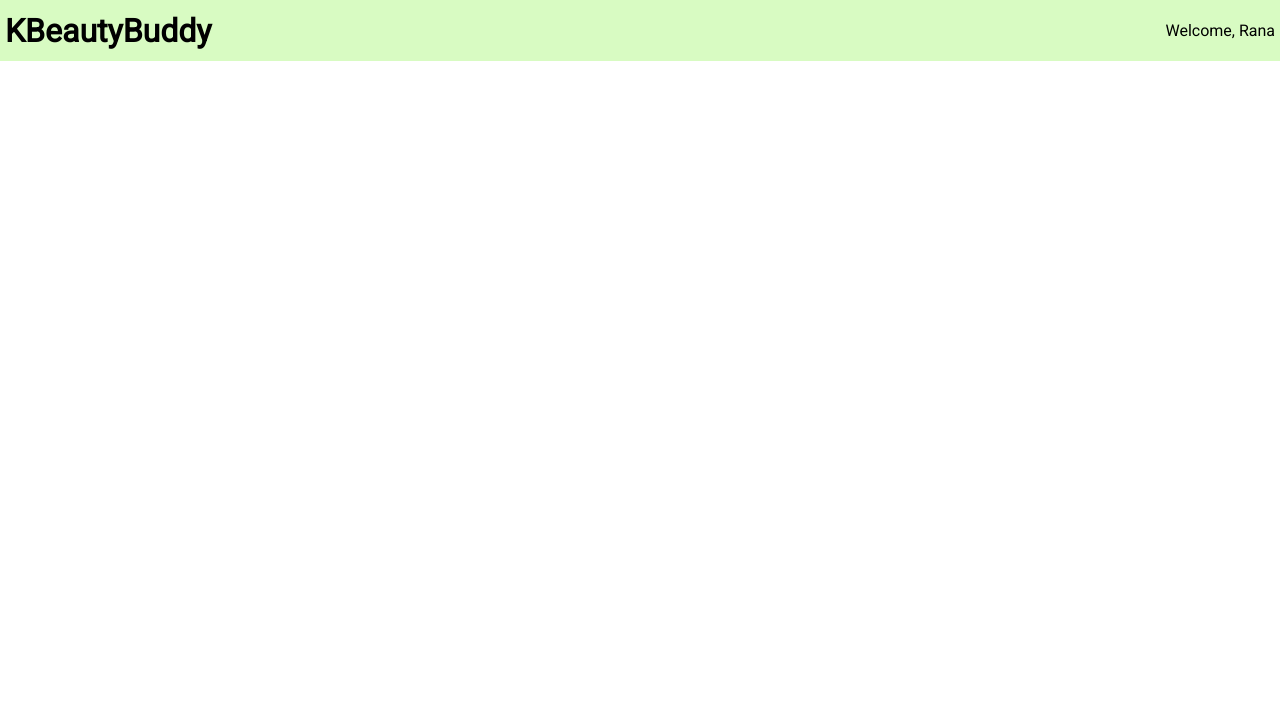
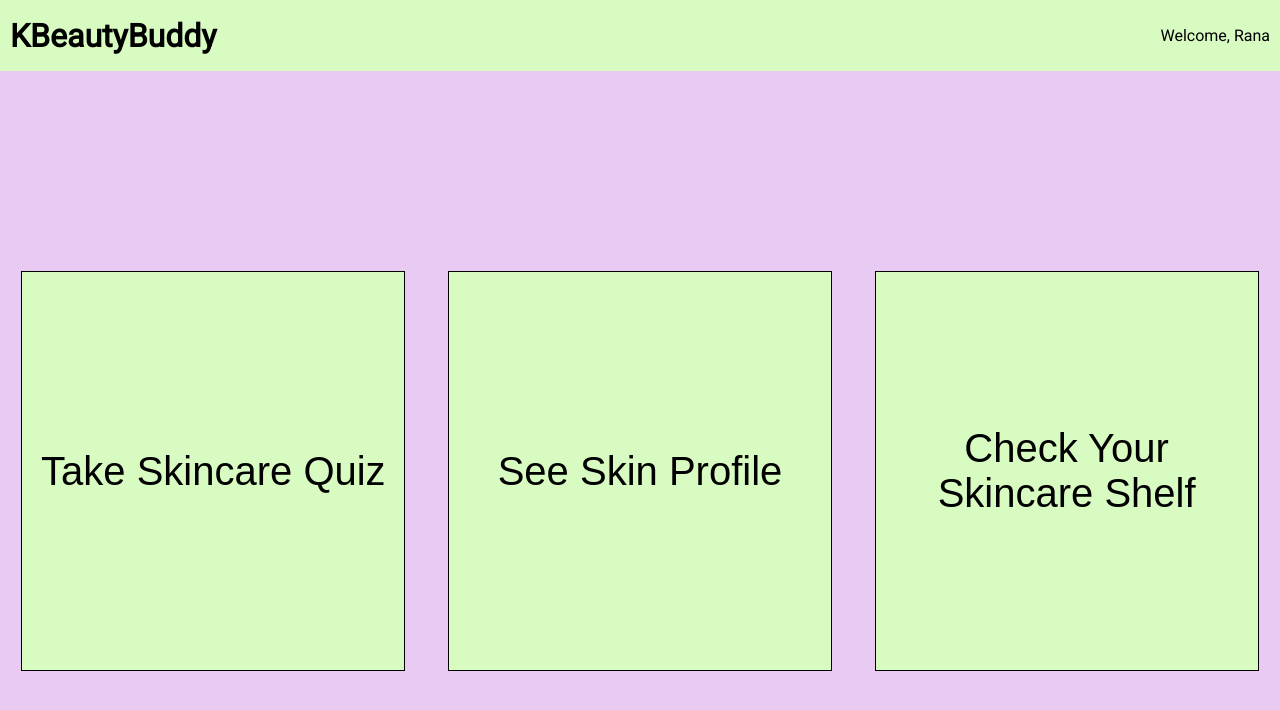
Before and after one commit to rjur11/kbeautybuddy, a React (Create React App) app: page / in a window 1280 px wide. Shown: the top 710 px of the page. Built offline with nearby package versions, Linux system fonts and the light colour scheme.

Commit message:
add buttons to main page

```diff
--- a/src/App.css
+++ b/src/App.css
@@ -1,3 +1,20 @@
 .App {
   text-align: center;
 }
+body {
+  background-color: #e9caf3;
+}
+.main-buttons {
+  display: flex;
+  height: 100vh;
+  justify-content: space-around;
+  align-items: center;
+}
+button {
+  height: 50%;
+  width: 30%;
+  background-color: #d8fbc2;
+  border: 1px solid black;
+  cursor: pointer;
+  font-size: 40px;
+}
--- a/src/App.js
+++ b/src/App.js
@@ -6,6 +6,11 @@ function App() {
   return (
     <div className="App">
       <NavBar />
+      <div className="main-buttons">
+        <button>Take Skincare Quiz</button>
+        <button>See Skin Profile</button>
+        <button>Check Your Skincare Shelf</button>
+      </div>
     </div>
   );
 }
--- a/src/Components/NavBar/NavBar.css
+++ b/src/Components/NavBar/NavBar.css
@@ -3,7 +3,7 @@
   background-color: #d8fbc2;
   align-items: center;
   justify-content: space-between;
-  padding: 5px;
+  padding: 10px;
   font-family: "Roboto", sans-serif;
 }
 
```
